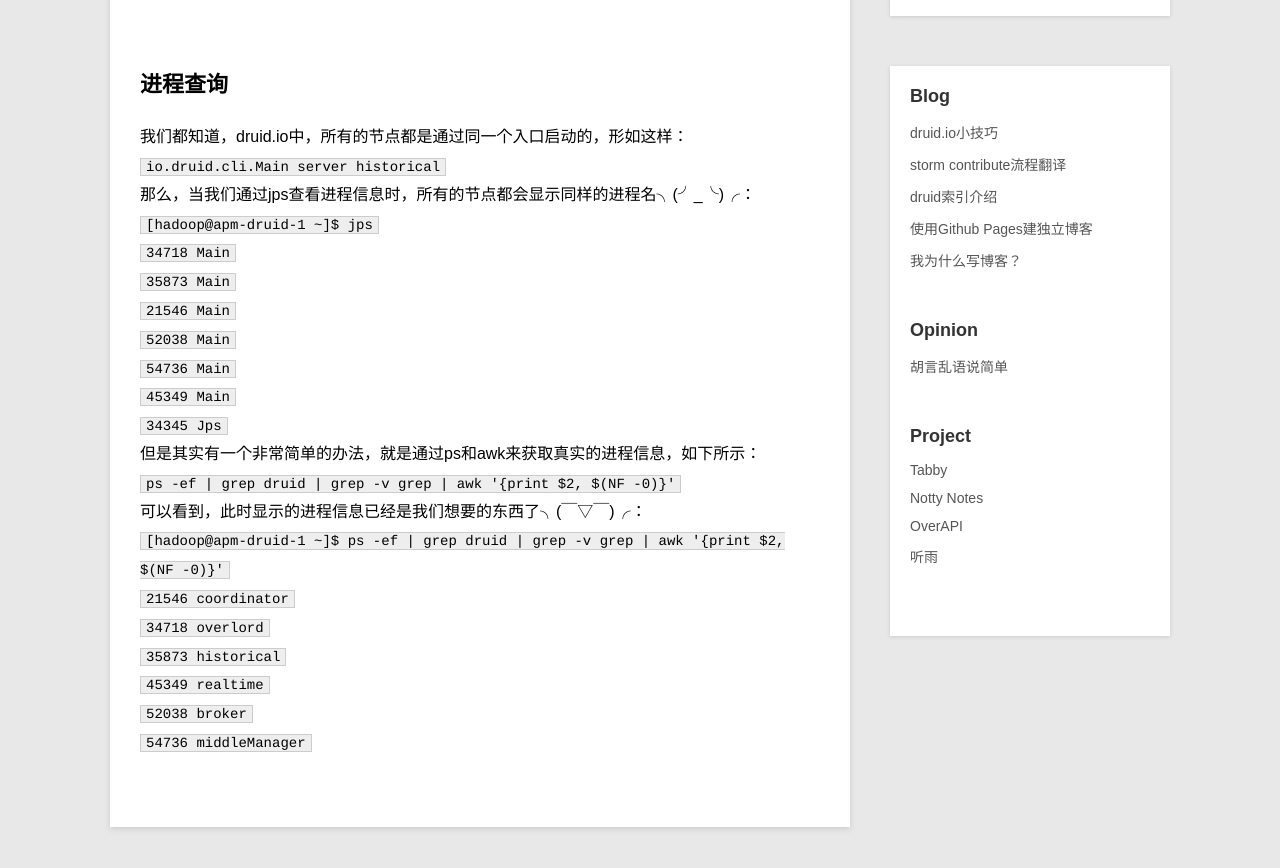
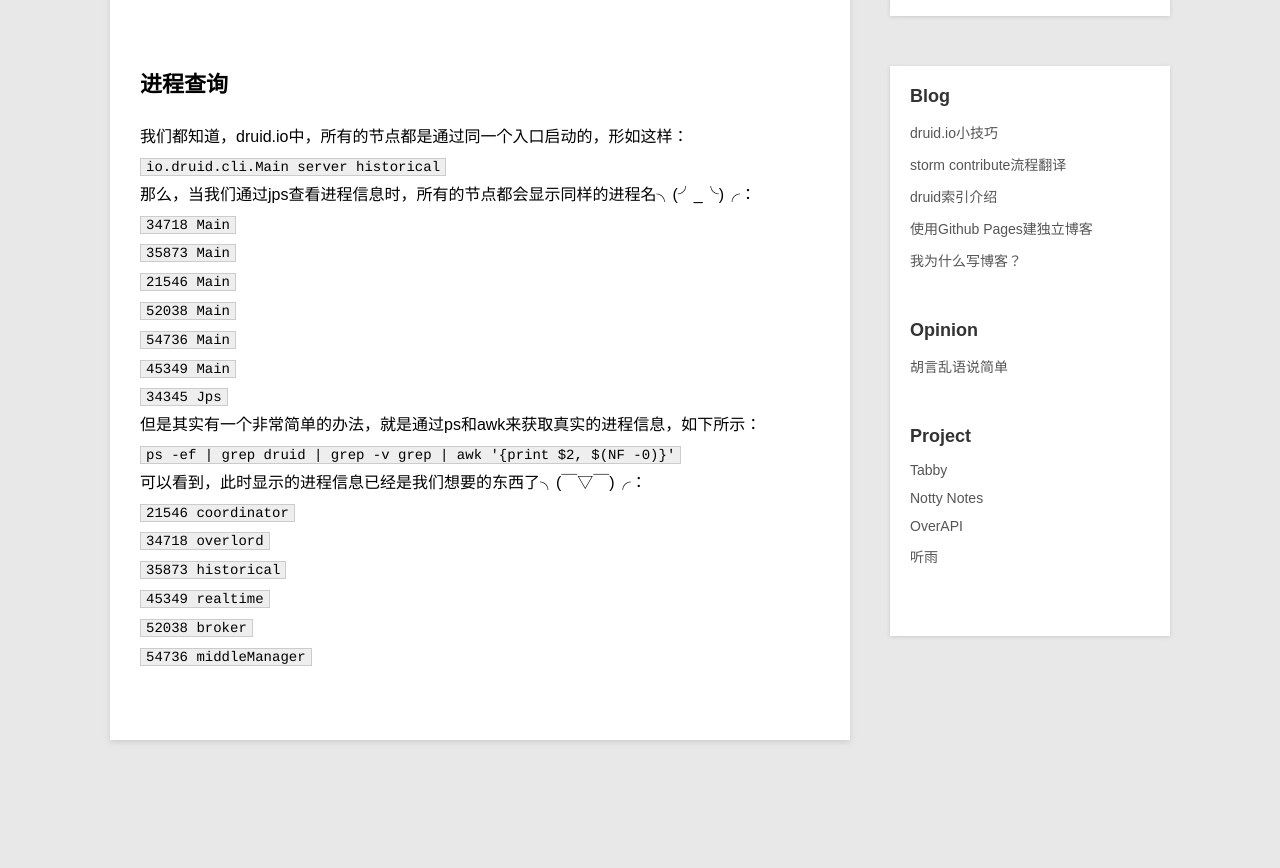
Before and after one commit to yaochitc/yaochitc.github.io, a Jekyll site: the page built from _posts/blog/2015-02-22-druid-trick.md, in a window 1280 px wide, cut to the strip 189-1096 px from the top of the page. Shown: the top 868 px of the strip. Built offline with Jekyll 4.4.1, drawn with Linux system fonts in a browser that asks for light colours; Markdown is read by kramdown in place of the engine named in the settings; comment, search, counter and statistics services are not loaded; after the commit the page ends 1009 px from its top, so only the background shows below that.

Commit message:
update the format

```diff
--- a/_posts/blog/2015-02-22-druid-trick.md
+++ b/_posts/blog/2015-02-22-druid-trick.md
@@ -9,7 +9,6 @@
 我们都知道，druid.io中，所有的节点都是通过同一个入口启动的，形如这样：
 `io.druid.cli.Main server historical`
 那么，当我们通过jps查看进程信息时，所有的节点都会显示同样的进程名╮(╯_╰)╭：
-`[hadoop@apm-druid-1 ~]$ jps`
 `34718 Main`
 `35873 Main`
 `21546 Main`
@@ -20,7 +19,6 @@
 但是其实有一个非常简单的办法，就是通过ps和awk来获取真实的进程信息，如下所示：
 `ps -ef | grep druid | grep -v grep | awk '{print $2, $(NF -0)}'`
 可以看到，此时显示的进程信息已经是我们想要的东西了╮(￣▽￣)╭：
-`[hadoop@apm-druid-1 ~]$ ps -ef | grep druid | grep -v grep | awk '{print $2, $(NF -0)}'`
 `21546 coordinator`
 `34718 overlord`
 `35873 historical`
```
